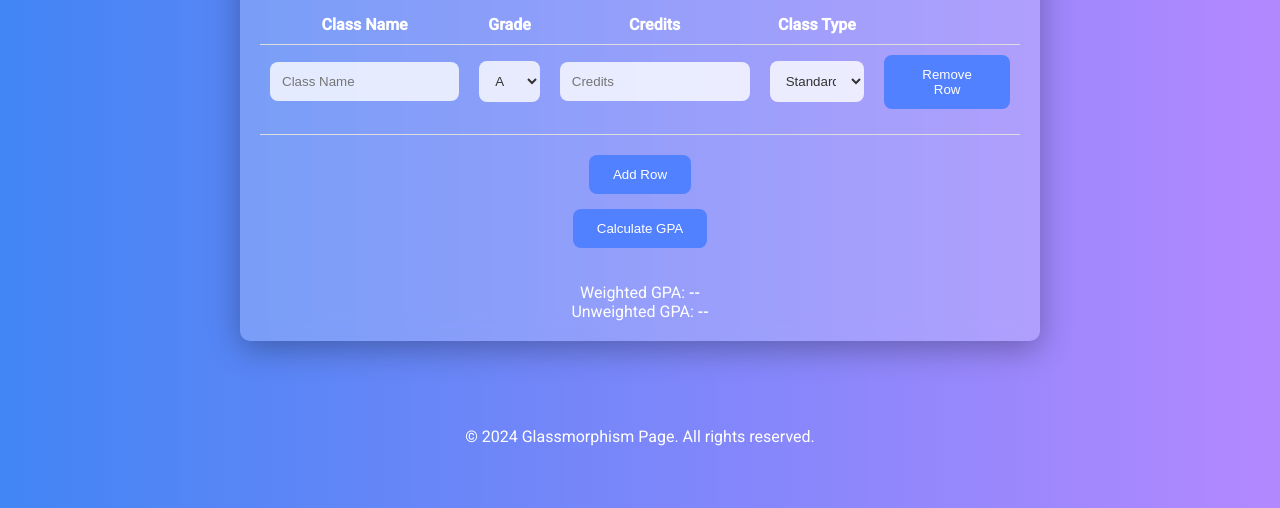
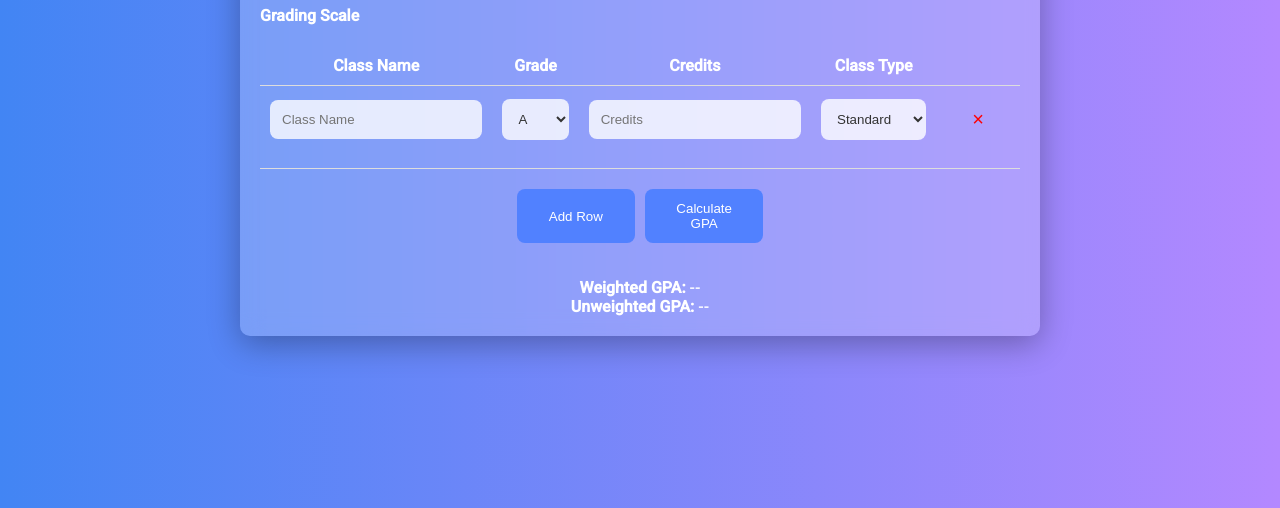
Before and after one commit to skibop/Voyageur, a plain HTML site: page components/html/calculator.html in a window 1280 px wide. Shown: the part 292-800 px from the top of the page. Drawn offline with Linux system fonts and the light colour scheme.

Commit message:
new update

```diff
--- a/components/css/calculator.css
+++ b/components/css/calculator.css
@@ -149,3 +149,22 @@ button:hover {
 .button-container button {
   margin: 0 10px;
 }
+
+    /* Additional CSS for button placement */
+    .button-group {
+      display: flex;
+      gap: 10px; /* Adjust the spacing between buttons */
+    }
+
+    .button-group button {
+      flex: 1; /* Make buttons flexible to occupy equal space */
+    }
+
+
+    .removeRowBtn {
+      background-color: transparent;
+      border: none;
+      color: white; /* Change text color to white */
+      font-size: 20px;
+      cursor: pointer;
+    }
--- a/components/html/calculator.html
+++ b/components/html/calculator.html
@@ -4,6 +4,15 @@
   <meta charset="UTF-8">
   <link rel="stylesheet" href="/css/calculator.css">
   <link href="https://fonts.googleapis.com/css2?family=Roboto:wght@400;500&display=swap" rel="stylesheet">
+  <style>
+    .removeRowBtn {
+      background-color: transparent;
+      border: none;
+      color: red;
+      font-size: 20px;
+      cursor: pointer;
+    }
+  </style>
 </head>
 <body>
   <header>
@@ -21,6 +30,9 @@
   <main>
     <section class="glass">
       <h2>GPA Calculator</h2>
+      <a href="https://imgur.com/a/J7MQP8V" target="_blank" style="color: white; text-decoration: none;">
+        <h4>Grading Scale</h4>
+      </a>
       <div class="calculator-content">
         <table>
           <thead>
@@ -57,24 +69,21 @@
                   <option value="ap">AP</option>
                 </select>
               </td>
-              <td><button class="removeRowBtn">Remove Row</button></td>
+              <td><button class="removeRowBtn">&times;</button></td> <!-- Replace "Remove Row" text with &times; for X -->
             </tr>
           </tbody>
         </table>
-        <button id="addRowBtn">Add Row</button>
-        <button id="calculateBtn">Calculate GPA</button>
+        <div class="button-group">
+          <button id="addRowBtn">Add Row</button>
+          <button id="calculateBtn">Calculate GPA</button>
+        </div>
         <div class="gpa-results">
-          <span class="weighted-gpa">Weighted GPA: <span class="result-value">--</span></span>
-          <span class="unweighted-gpa">Unweighted GPA: <span class="result-value">--</span></span>
+          <span class="weighted-gpa"><strong>Weighted GPA:</strong> <strong><span class="result-value">--</span></span></strong>
+          <span class="unweighted-gpa"><strong>Unweighted GPA:</strong> <strong><span class="result-value">--</span></strong></span>
         </div>
       </div>
     </section>
   </main>
-
-  <footer>
-    <p>&copy; 2024 Glassmorphism Page. All rights reserved.</p>
-  </footer>
-
   <script src="/scripts/calculator.js"></script>
 </body>
 </html>
--- a/components/scripts/calculator.js
+++ b/components/scripts/calculator.js
@@ -32,8 +32,8 @@ document.addEventListener("DOMContentLoaded", function () {
                             <option value="ap">AP/College-Level</option>
                         </select>
                     </td>
-                    <td><button class="removeRowBtn">Remove Row</button></td>
-                </tr>
+                    <td><button class="removeRowBtn">&times;</button></td> <!-- Replace "Remove Row" text with &times; for X -->
+                    </tr>
             `;
             tableBody.insertAdjacentHTML("beforeend", newRow);
         }
```
Also changed, not shown: components/html/Q&A.html (+0 -5 lines), components/html/instructions.html (+1 -1 lines), components/index.html (+0 -5 lines), to-dolist.md (deleted, +0 -36 lines).
